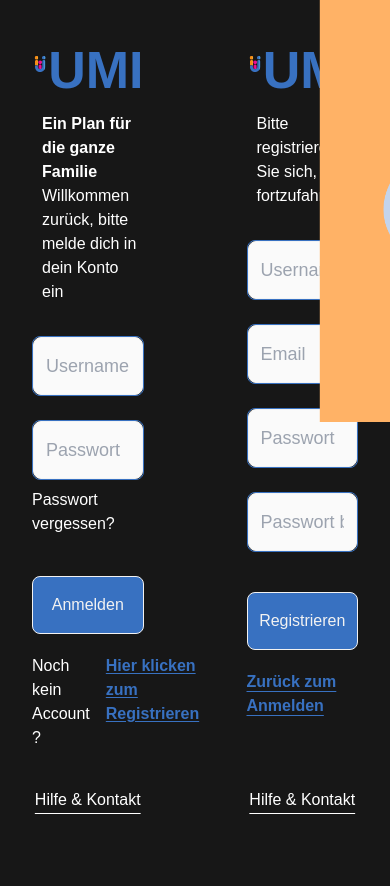
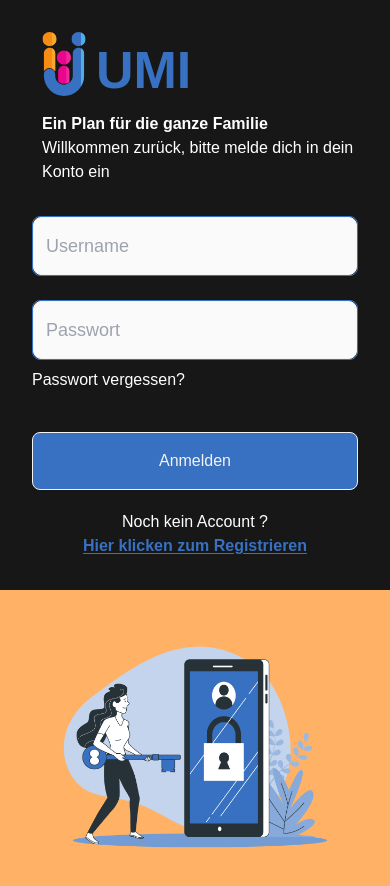
Before and after one commit to ismailD93/Familienplaner, a Next.js app: page /start in a window 390 px wide. Shown: the top 886 px of the page. Before the commit the page ends 844 px from the top, so only its background shows below. Built offline with nearby package versions, Linux system fonts and the light colour scheme.

Commit message:
changed login and register ui

```diff
--- a/app/(auth)/login/page.tsx
+++ /dev/null
@@ -1,34 +0,0 @@
-import { FC } from "react";
-import NextImage from "next/image";
-import LoginForm from "../../../components/LoginForm";
-import AutWrapper from "../../../components/AuthWrapper";
-
-type Props = {
-  params: {
-    locale: string;
-  };
-};
-
-const LoginPage: FC<Props> = () => {
-  return (
-    <AutWrapper>
-      <div className="absolute inset-0 flex flex-col md:flex-row">
-        <div className="bg-orange w-full h-1/2 md:h-full md:w-1/2 flex max-md:py-10 md:flex-1 items-center justify-center relative flex-col">
-          <div className="w-full aspect-[425/348] relative">
-            <NextImage
-              fill
-              src={"/assets/Login.png"}
-              alt={"Login"}
-              className="object-contain"
-            />
-          </div>
-        </div>
-        <div className="flex flex-1 w-full h-1/2 md:h-full md:w-1/2 flex-col">
-          <LoginForm />
-        </div>
-      </div>
-    </AutWrapper>
-  );
-};
-
-export default LoginPage;
--- a/app/(auth)/register/page.tsx
+++ /dev/null
@@ -1,33 +0,0 @@
-import { FC } from "react";
-import NextImage from "next/image";
-import RegisterForm from "../../../components/RegisterForm";
-
-type Props = {
-  params: {
-    locale: string;
-  };
-};
-
-const RegisterPage: FC<Props> = () => {
-  return (
-    // <AutWrapper>
-    <div className="absolute inset-0 flex flex-col md:flex-row">
-      <div className="bg-orange w-full h-1/2 md:h-full md:w-1/2 flex max-md:py-10 md:flex-1 items-center justify-center relative flex-col">
-        <div className="w-full aspect-[425/348] relative">
-          <NextImage
-            fill
-            src={"/assets/Register.png"}
-            alt={"Register"}
-            className="object-contain"
-          />
-        </div>
-      </div>
-      <div className="flex flex-1 w-full h-1/2 md:h-full md:w-1/2 flex-col">
-        <RegisterForm />
-      </div>
-    </div>
-    // </AutWrapper>
-  );
-};
-
-export default RegisterPage;
--- a/app/(auth)/start/page.tsx
+++ b/app/(auth)/start/page.tsx
@@ -11,12 +11,12 @@ type Props = {
 
 const StartPage: FC<Props> = () => {
   return (
-    <div className="flex justify-between h-screen">
+    <div className="flex justify-between h-screen max-md:flex-col">
       <StartAnimation />
-      <div className="w-[45%]">
+      <div className="md:w-[45%]">
         <LoginForm />
       </div>
-      <div className="w-[45%]">
+      <div className="md:w-[45%]">
         <RegisterForm />
       </div>
     </div>
--- a/components/Animation.tsx
+++ b/components/Animation.tsx
@@ -4,7 +4,7 @@ import { AnimatePresence, motion } from "framer-motion";
 import { useSearchParams } from "next/navigation";
 import NextImage from "next/image";
 
-type Animation = "register" | "login";
+export type Animation = "register" | "login";
 
 const StartAnimation: FC = () => {
   const searchParams = useSearchParams();
@@ -18,7 +18,7 @@ const StartAnimation: FC = () => {
         animate={{ x: animation === "login" ? "82%" : "0%" }}
         exit={{ x: animation === "login" ? "82%" : "0%" }}
         transition={{ duration: 0.5 }}
-        className="fixed w-full md:w-[55%] z-10 h-full mx-auto text-green"
+        className="fixed w-full md:w-[55%] z-10 h-full mx-auto text-green max-md:hidden"
       >
         <div className="bg-orange w-full h-1/2 md:h-full md:w-full flex max-md:py-10 md:flex-1 items-center justify-center relative flex-col">
           <div className="w-full aspect-[425/348] relative">
--- a/components/LandingPage.tsx
+++ b/components/LandingPage.tsx
@@ -1,5 +1,5 @@
 "use client";
-import { useRouter } from "next/navigation";
+import Link from "next/link";
 import { FC } from "react";
 
 interface LandingPageProps {
@@ -7,16 +7,15 @@ interface LandingPageProps {
 }
 
 const LandingPage: FC<LandingPageProps> = () => {
-  const router = useRouter();
   return (
     <div>
       <div>Landingpage</div>
-      <div
+      <Link
+        href={"/start"}
         className="w-full flex justify-center mt-20 cursor-pointer text-24"
-        onClick={() => router.push("/start")}
       >
         GO TO LOGIN
-      </div>
+      </Link>
     </div>
   );
 };
--- a/components/LoginForm.tsx
+++ b/components/LoginForm.tsx
@@ -8,11 +8,19 @@ import { useFormik } from "formik";
 import Button from "./Button";
 import getLoginFormSchema from "../validation/loginFormschema";
 import { useAuth } from "../context/AuthContext";
-import { useRouter } from "next/navigation";
+import { useRouter, useSearchParams } from "next/navigation";
+import NextImage from "next/image";
+import classNames from "classnames";
+import { Animation } from "./Animation";
 
 const LoginForm: FC = ({}) => {
   const router = useRouter();
   const { login } = useAuth();
+
+  const searchParams = useSearchParams();
+  const animation: Animation =
+    (searchParams.get("animation") as Animation) || "login";
+
   const [falseValues, setFalseValues] = useState<string | undefined>(undefined);
   const formik = useFormik({
     initialValues: {
@@ -56,11 +64,16 @@ const LoginForm: FC = ({}) => {
   });
 
   return (
-    <div className="h-full w-full flex flex-col items-center p-8 md:p-10">
+    <div
+      className={classNames(
+        "h-full w-full flex flex-col items-center md:p-10",
+        { "max-md:hidden": animation === "register" }
+      )}
+    >
       <form
         id="loginForm"
         onSubmit={formik.handleSubmit}
-        className="w-full md:max-w-[500px] max-w-full flex flex-col md:justify-center flex-1"
+        className="w-full md:max-w-[500px] max-w-full flex flex-col md:justify-center flex-1 max-md:p-8"
       >
         <div className="text-center w-full flex items-center">
           <Logo className="size-16" />{" "}
@@ -108,10 +121,10 @@ const LoginForm: FC = ({}) => {
             form="loginForm"
             label="Anmelden"
           />
-          <div className="flex mt-5 mx-auto">
+          <div className="flex max-lg:flex-col mt-5 mx-auto max-lg:text-center">
             <span>Noch kein Account ?</span>
             <div
-              className="text-blue ml-4 underline underline-offset-2 font-semibold cursor-pointer"
+              className="text-blue md:ml-4 underline underline-offset-2 font-semibold cursor-pointer"
               onClick={() => router.push("/start?animation=register")}
             >
               Hier klicken zum Registrieren
@@ -119,13 +132,15 @@ const LoginForm: FC = ({}) => {
           </div>
         </div>
       </form>
-      <div>
-        <Link
-          href="/support"
-          className="text-button underline underline-offset-8"
-        >
-          Hilfe & Kontakt
-        </Link>
+      <div className="bg-orange w-full h-1/2 flex md:flex-1 items-center justify-center relative flex-col md:hidden">
+        <div className="w-full aspect-[425/348] relative">
+          <NextImage
+            fill
+            src={"/assets/Login.png"}
+            alt={"Login"}
+            className="object-contain"
+          />
+        </div>
       </div>
     </div>
   );
--- a/components/RegisterForm.tsx
+++ b/components/RegisterForm.tsx
@@ -1,16 +1,23 @@
 "use client";
 
-import Link from "next/link";
 import { FC, useState } from "react";
 import TextInput from "./TextInput";
 import { Logo } from "../icons/Logo";
 import { useFormik } from "formik";
 import Button from "./Button";
-import { useRouter } from "next/navigation";
+import { useRouter, useSearchParams } from "next/navigation";
 import getRegisterFormSchema from "../validation/registerFormschema";
+import { Animation } from "./Animation";
+import classNames from "classnames";
+import NextImage from "next/image";
 
 const RegisterForm: FC = ({}) => {
   const router = useRouter();
+
+  const searchParams = useSearchParams();
+  const animation: Animation =
+    (searchParams.get("animation") as Animation) || "login";
+
   const [falseValues, setFalseValues] = useState<string | undefined>(undefined);
   const formik = useFormik({
     initialValues: {
@@ -58,11 +65,16 @@ const RegisterForm: FC = ({}) => {
   });
 
   return (
-    <div className="h-full w-full flex flex-col items-center p-8 md:p-10">
+    <div
+      className={classNames(
+        "h-full w-full flex flex-col items-center md:p-10",
+        { "max-md:hidden": animation === "login" }
+      )}
+    >
       <form
         id="registerForm"
         onSubmit={formik.handleSubmit}
-        className="w-full md:max-w-[500px] max-w-full flex flex-col md:justify-center flex-1"
+        className="w-full md:max-w-[500px] max-w-full flex flex-col md:justify-center flex-1 max-md:p-8"
       >
         <div className="text-center w-full flex items-center">
           <Logo className="size-16" />{" "}
@@ -132,13 +144,15 @@ const RegisterForm: FC = ({}) => {
           </div>
         </div>
       </form>
-      <div>
-        <Link
-          href="/support"
-          className="text-button underline underline-offset-8"
-        >
-          Hilfe & Kontakt
-        </Link>
+      <div className="bg-orange w-full h-1/2 flex md:flex-1 items-center justify-center relative flex-col md:hidden">
+        <div className="w-full aspect-[425/348] relative">
+          <NextImage
+            fill
+            src={"/assets/Register.png"}
+            alt={"Login"}
+            className="object-contain"
+          />
+        </div>
       </div>
     </div>
   );
```
